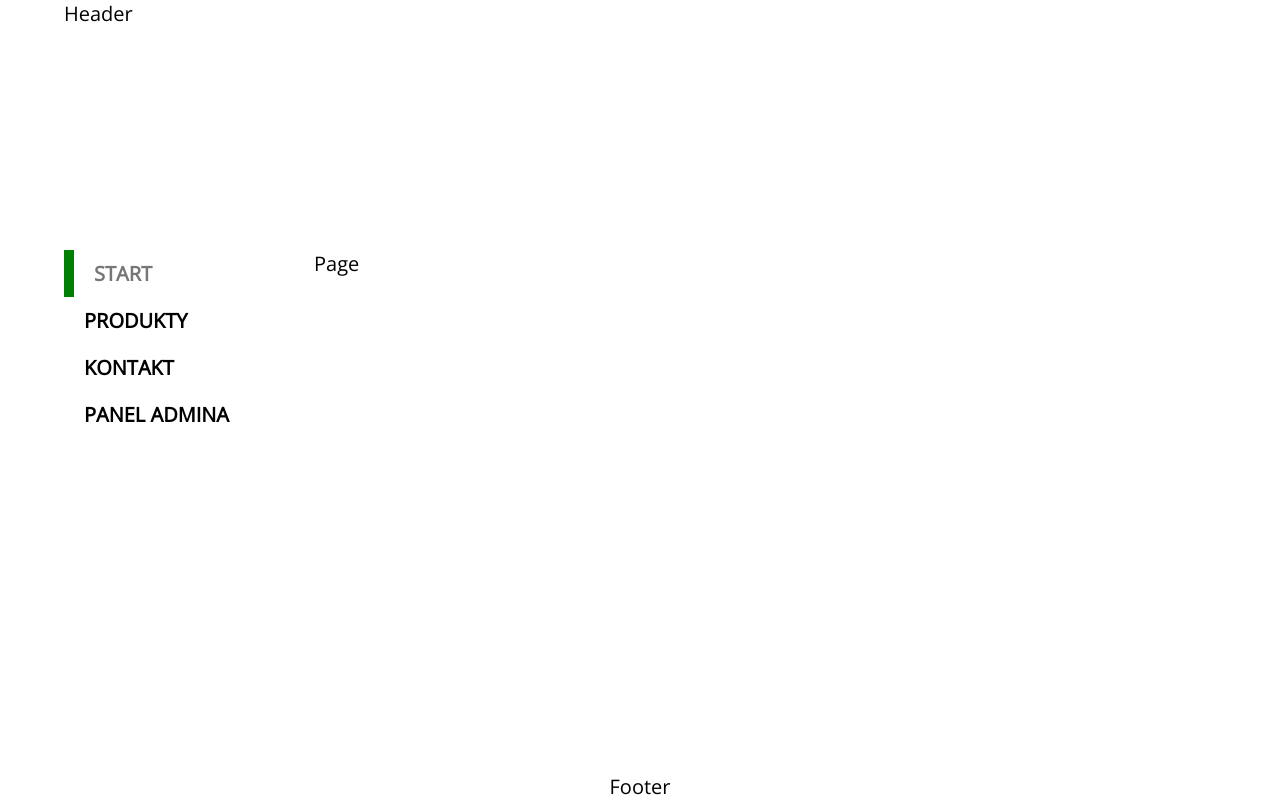
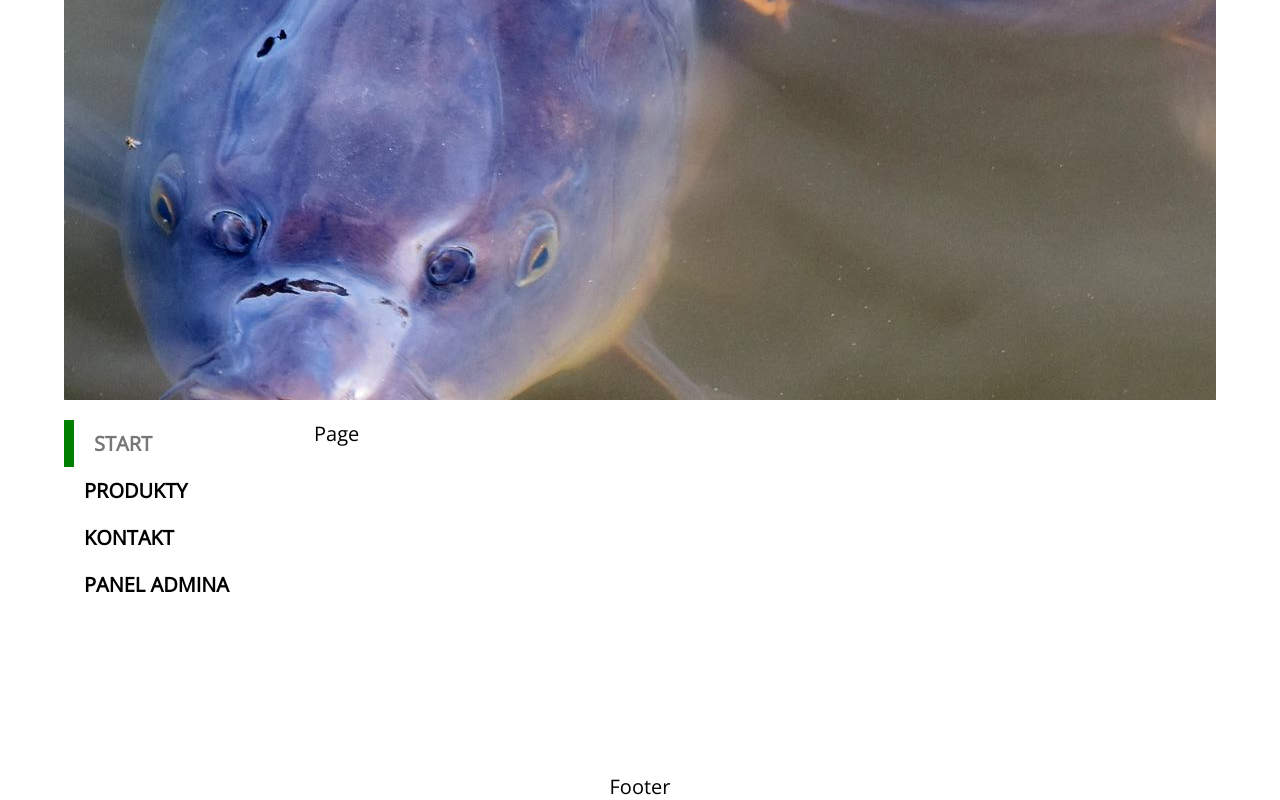
Before and after one commit to hugobosy/routing-react, a React app: page / in a window 1280 px wide. Built offline with nearby package versions, Linux system fonts and the light colour scheme.

Commit message:
add HeaderImage component & image & edit styles

```diff
--- /dev/null
+++ b/src/components/HeaderImage.js
@@ -0,0 +1,9 @@
+import React from "react";
+
+import '../styles/HeaderImage.css';
+
+export const HeaderImage = props => {
+    return (
+        <img src={props.image} alt="Fish"/>
+    )
+}
--- a/src/layouts/Header.js
+++ b/src/layouts/Header.js
@@ -1,7 +1,21 @@
 import React from "react";
+import {Route, Routes} from "react-router-dom";
+import {HeaderImage} from "../components/HeaderImage";
+
+import img1 from '../images/carp1.jpg';
+import img2 from '../images/carp2.jpg';
+import img3 from '../images/carp3.jpg';
+import img4 from '../images/carp4.jpg';
 
 export const Header = () => {
     return (
-        <div>Header</div>
+        <Routes>
+
+            <Route path="/" element={<HeaderImage image={img1}/>}/>
+            <Route path="/product" element={<HeaderImage image={img2}/>}/>
+            <Route path="/contact" element={<HeaderImage image={img3}/>}/>
+            <Route path="/admin" element={<HeaderImage image={img4}/>}/>
+
+        </Routes>
     )
 }
--- a/src/styles/App.css
+++ b/src/styles/App.css
@@ -7,7 +7,10 @@
 }
 
 header {
-  flex-basis: 250px;
+  flex-basis: 50vh;
+  position: relative;
+  overflow: hidden;
+  margin-bottom: 20px;
 }
 
 main {
--- /dev/null
+++ b/src/styles/HeaderImage.css
@@ -0,0 +1,6 @@
+header img {
+    position: absolute;
+    top: 50%;
+    left: 50%;
+    transform: translate(-50%, -60%);
+}
```
Also changed, not shown: src/images/carp1.jpg (added), src/images/carp2.jpg (added), src/images/carp3.jpg (added), src/images/carp4.jpg (added).
